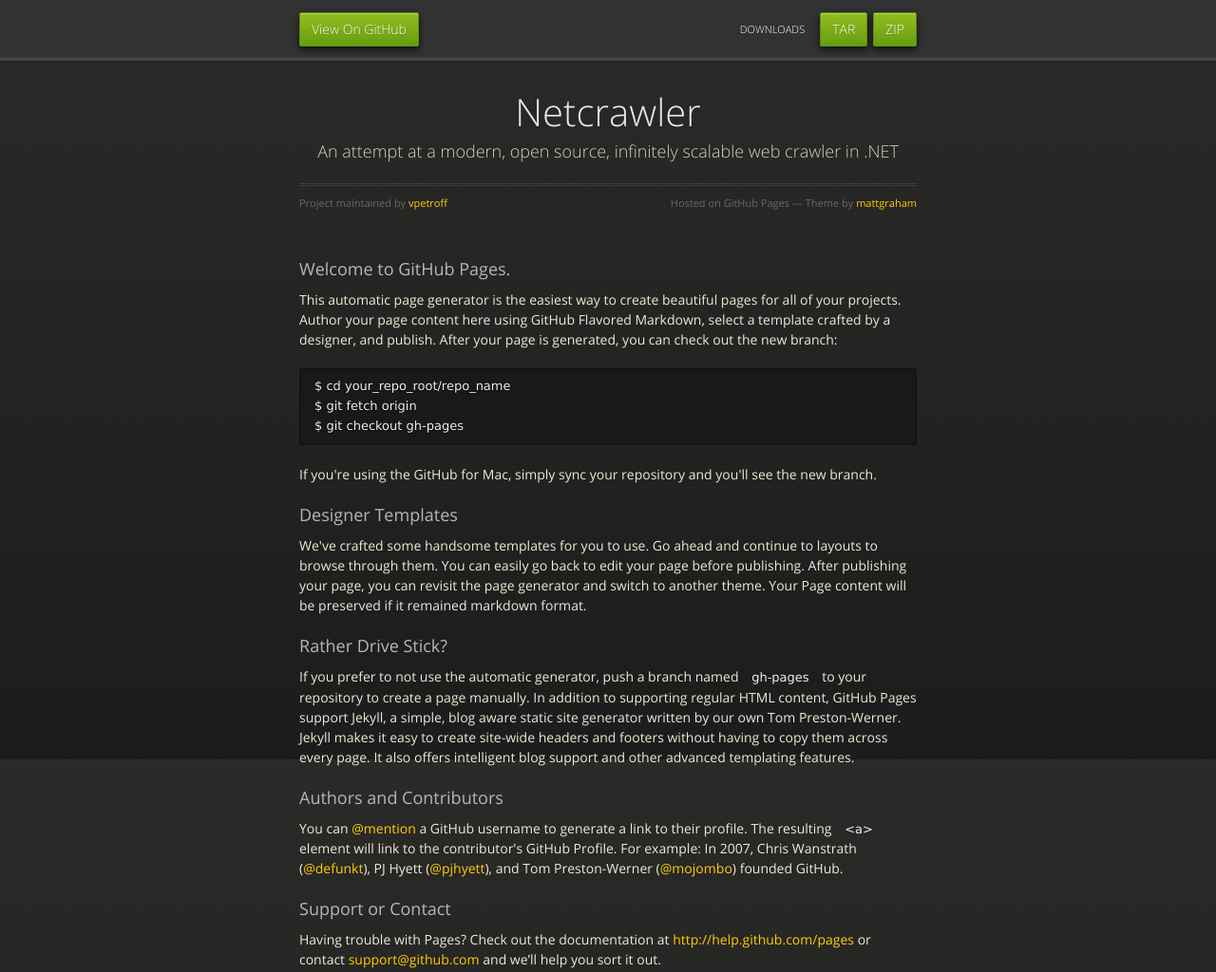
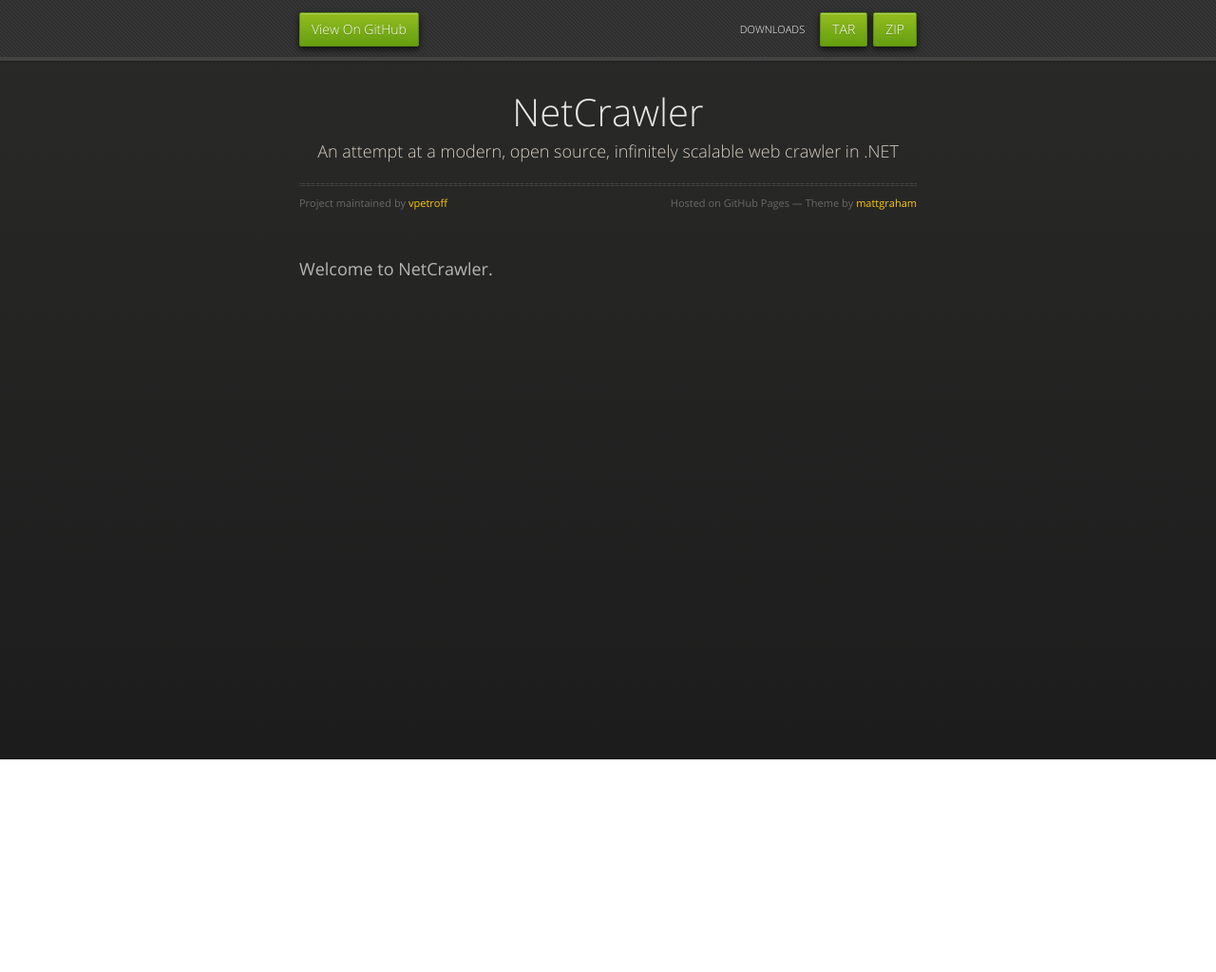
Before and after one commit to vpetroff/NetCrawler, a plain HTML site: page index.html in a window 1280 px wide. Shown: the whole page at 95% size. After the commit the page ends 800 px from the top, so only its background shows below. Drawn offline with nearby package versions, Linux system fonts and the light colour scheme.

Commit message:
Updated index;

```diff
--- a/index.html
+++ b/index.html
@@ -15,9 +15,21 @@
     <link rel="stylesheet" href="stylesheets/ie.css">
     <![endif]-->
 	<meta name="viewport" content="width=device-width, initial-scale=1, user-scalable=no">
-
 </head>
 <body>
+	<script>
+		(function (i, s, o, g, r, a, m) {
+			i['GoogleAnalyticsObject'] = r; i[r] = i[r] || function () {
+				(i[r].q = i[r].q || []).push(arguments)
+			}, i[r].l = 1 * new Date(); a = s.createElement(o),
+			m = s.getElementsByTagName(o)[0]; a.async = 1; a.src = g; m.parentNode.insertBefore(a, m)
+		})(window, document, 'script', '//www.google-analytics.com/analytics.js', 'ga');
+
+		ga('create', 'UA-36209816-2', 'dotnetcrawler.com');
+		ga('send', 'pageview');
+
+	</script>
+
 	<div id="header">
 		<nav>
 			<li class="fork"><a href="https://github.com/vpetroff/NetCrawler">View On GitHub</a></li>
@@ -25,13 +37,14 @@
 			<li class="downloads"><a href="https://github.com/vpetroff/NetCrawler/tarball/master">TAR</a></li>
 			<li class="title">DOWNLOADS</li>
 		</nav>
-      </div><!-- end header -->
+	</div>
+	<!-- end header -->
 
 	<div class="wrapper">
 
 		<section>
 			<div id="title">
-          <h1>Netcrawler</h1>
+				<h1>NetCrawler</h1>
 				<p>An attempt at a modern, open source, infinitely scalable web crawler in .NET</p>
 				<hr>
 				<span class="credits left">Project maintained by <a href="https://github.com/vpetroff">vpetroff</a></span>
@@ -39,10 +52,10 @@
 			</div>
 
 			<h3>
-<a name="welcome-to-github-pages" class="anchor" href="#welcome-to-github-pages"><span class="octicon octicon-link"></span></a>Welcome to GitHub Pages.</h3>
+				<a name="welcome-to-github-pages" class="anchor" href="#welcome-to-github-pages"><span class="octicon octicon-link"></span></a>Welcome to NetCrawler.</h3>
 
-<p>This automatic page generator is the easiest way to create beautiful pages for all of your projects. Author your page content here using GitHub Flavored Markdown, select a template crafted by a designer, and publish. After your page is generated, you can check out the new branch:</p>
-
+			<p></p>
+			<!--
 <pre><code>$ cd your_repo_root/repo_name
 $ git fetch origin
 $ git checkout gh-pages
@@ -69,6 +82,7 @@ $ git checkout gh-pages
 <a name="support-or-contact" class="anchor" href="#support-or-contact"><span class="octicon octicon-link"></span></a>Support or Contact</h3>
 
 <p>Having trouble with Pages? Check out the documentation at <a href="http://help.github.com/pages">http://help.github.com/pages</a> or contact <a href="mailto:support@github.com">support@github.com</a> and we’ll help you sort it out.</p>
+-->
 		</section>
 
 	</div>
```
Lines whose indentation alone changed are shown as unchanged.
